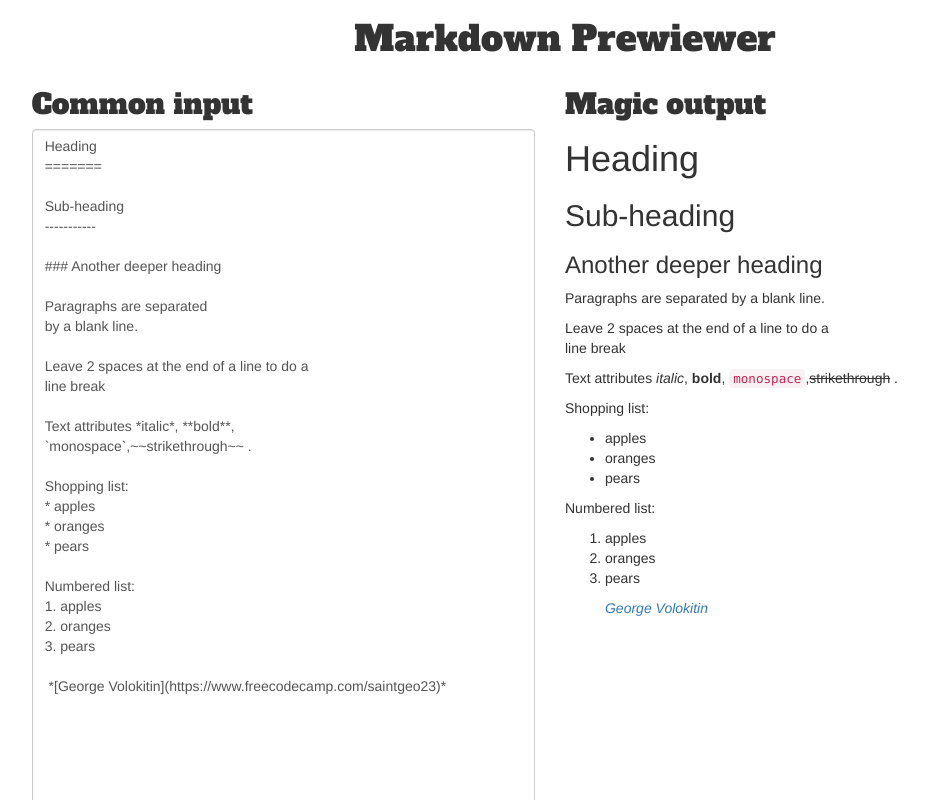
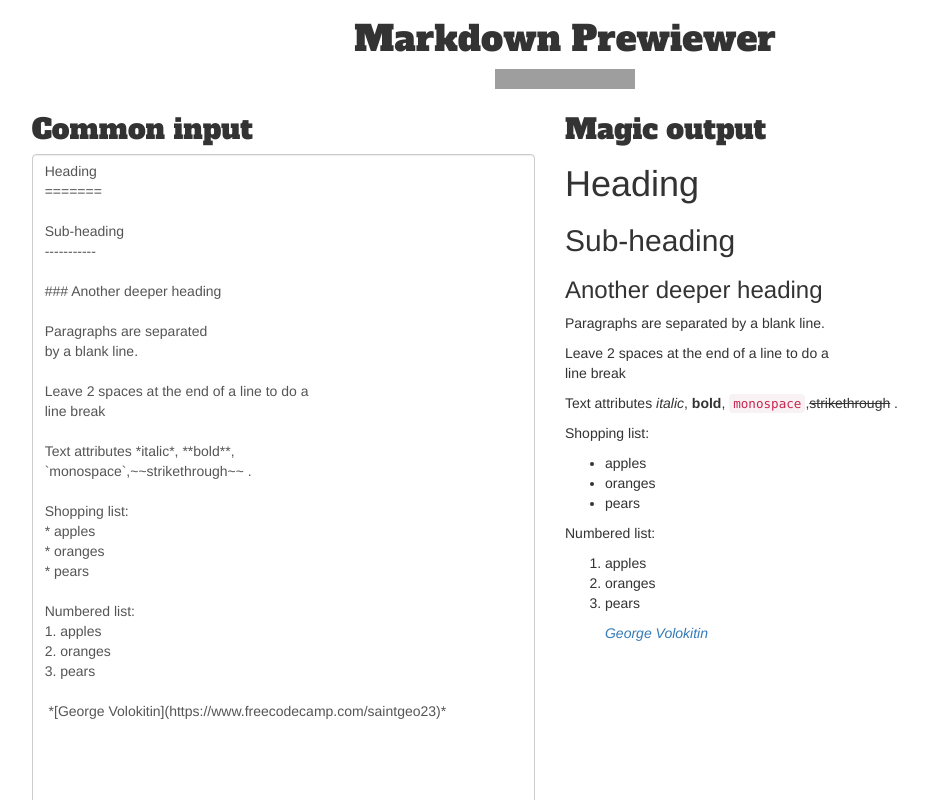
Before and after one commit to mdpreviewer/mdpreviewer.github.io, a plain HTML site: page index.html in a window 1280 px wide. Shown: the whole page, without its empty margins (75-1003 px from the left). Drawn offline with Linux system fonts and the light colour scheme; grey boxes are pictures that could not be loaded.

Commit message:
MDP-03. Added OG and Facebook share button

```diff
--- a/index.html
+++ b/index.html
@@ -28,12 +28,21 @@
     <meta name="msapplication-TileImage" content="favicon/ms-icon-144x144.png">
     <meta name="theme-color" content="#ffffff">
 
+    <meta property="og:title" content="Markdown Previewer" />
+    <meta property="og:type" content="website" />
+    <meta property="og:description" content="The best Markdown Previewer ever! Try it! Hold it! Love it!" />
+    <meta property="og:image" content="https://mdpreviewer.github.io/logo.png" />
+    <meta property="og:image:secure_url" content="https://mdpreviewer.github.io/logo.png" />
+
     <script src="vendors/react.js"></script>
     <script src="vendors/react-dom.js"></script>
     <script src="vendors/marked.min.js"></script>
   </head>
   <body>
     <h1 class="title">Markdown Prewiewer</h1>
+    <div class="socials">
+      <iframe src="https://www.facebook.com/plugins/share_button.php?href=https%3A%2F%2Fdevelopers.facebook.com%2Fdocs%2Fplugins%2F&layout=button_count&size=small&mobile_iframe=true&width=140&height=20&appId" width="140" height="20" style="border:none;overflow:hidden" scrolling="no" frameborder="0" allowTransparency="true"></iframe>
+    </div>
     <div id="content"></div>
     <footer class="row">
       <p class="col-xs-12">
--- a/styles.css
+++ b/styles.css
@@ -11,6 +11,10 @@ h1.title {
   text-align: center;
   font-family: "Alfa Slab One", sans-serif;
   font-size: 2.5em;
+}
+
+.socials {
+  text-align: center;
 }
 
 .head {
```
Also changed, not shown: myMDP.png (added).
